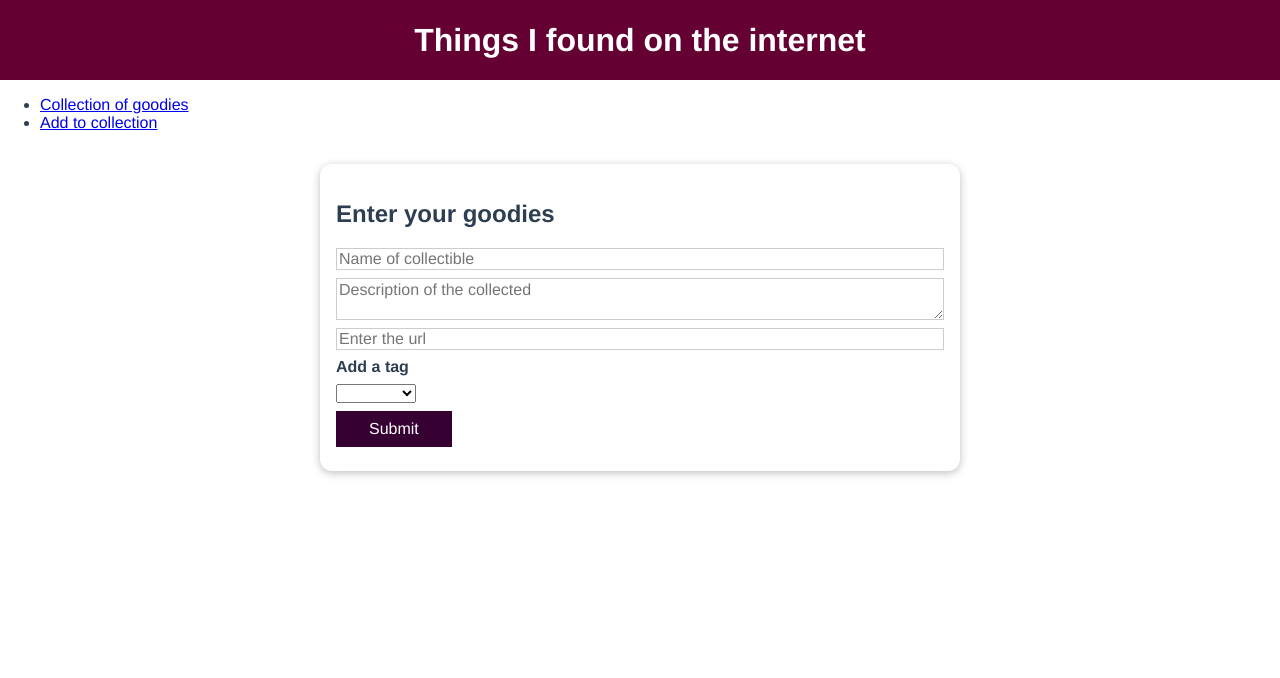
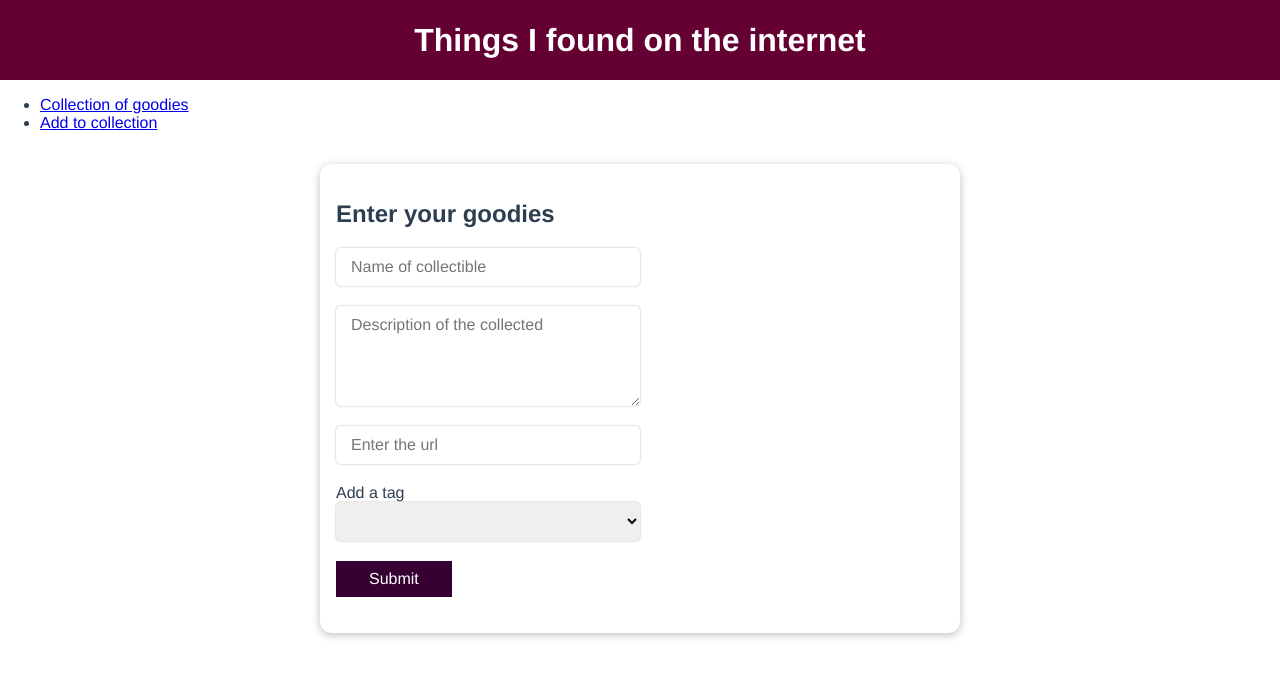
Before and after one commit to fin111/colectibles, a Vue app: page /add-to-collection in a window 1280 px wide. Shown: the top 678 px of the page. Built offline with nearby package versions, Linux system fonts and the light colour scheme.

Commit message:
added form validation and use vuex to get data from DB

```diff
--- a/src/components/UI/CollectionsForm.vue
+++ /dev/null
@@ -1,144 +0,0 @@
-<template>
-  <form @submit.prevent="submitForm">
-        <div class="form-control">
-          <input type="text" id="name" name="name" placeholder="Name of collectible" v-model.trim="enteredName">
-        </div>
-        <div class="form-control">
-          <textarea name="description" id="description" placeholder="Description of the collected" v-model.trim="enteredDesc"></textarea>
-        </div>
-        <div class="form-control">
-          <input type="url" id="url" name="url" placeholder="Enter the url" v-model.trim="enteredUrl">
-        </div>
-        <div class="form-control" required>
-          <label for="tags">Add a tag</label>
-          <select name="tags" id="tags" autocomplete="off" v-model='enteredTag'>
-            <option hidden>Add a tag</option>
-            <option value="website">Website</option>
-            <option value="image">Image</option>
-            <option value="video">Video</option>
-          </select>
-        </div>
-        <p v-if="invalidInput">Please fill in all fields before submitting!!</p>
-        <p v-if="error">{{ error }}</p>
-        <div class="form-control">
-          <base-button>Submit</base-button>
-        </div>
-      </form>
-</template>
-
-<script>
-export default {
-  emits: ['save-data'],
-  data() {
-    return {
-      enteredName: '',
-      enteredDesc: '',
-      enteredUrl: '',
-      enteredTag: null,
-      invalidInput: false,
-      error: null
-    }
-  },
-  methods: {
-    validateForm() {
-      if (this.enteredName === '' || this.enteredDesc === '' || this.enteredUrl === '' || !this.enteredTag ){
-        this.invalidInput = true;
-        return;
-      }
-      this.invalidInput = false;
-      this.error = null;
-    },
-    submitForm() {
-      this.validateForm();
-
-      const formData = {
-        name: this.enteredName,
-        desc: this.enteredDesc,
-        url: this.enteredUrl,
-        tag: this.enteredTag,
-      };
-      this.$emit('save-data', formData);
-
-      this.enteredName = '';
-      this.enteredDesc = '';
-      this.enteredUrl = '';
-      this.enteredTag = null;
-    }
-  }
-}
-</script>
-
-<style lang="scss" scoped>
-// .form-control {
-//   margin-bottom: 20px;
-//   input, select, textarea {
-//     font-family: Avenir, Helvetica, Arial, sans-serif;
-//     font-size: 1rem;
-//     padding: 10px 15px;
-//     border-radius: 5px;
-//     box-shadow: 0 0 2px 0 rgba(0,0,0,0.35);
-//     border: none;
-//     width: 50%;
-//     display: block;
-//   }
-//   textarea {
-//     min-height: 100px;
-//     min-width: 50%;
-//     max-width: 50%;
-//   }
-// }
-.form-control {
-  margin: 0.5rem 0;
-}
-
-label {
-  font-weight: bold;
-  display: block;
-  margin-bottom: 0.5rem;
-}
-
-input[type='checkbox'] + label {
-  font-weight: normal;
-  display: inline;
-  margin: 0 0 0 0.5rem;
-}
-
-input,
-textarea {
-  display: block;
-  width: 100%;
-  border: 1px solid #ccc;
-  font: inherit;
-}
-
-input:focus,
-textarea:focus {
-  background-color: #f0e6fd;
-  outline: none;
-  border-color: #3d008d;
-}
-
-input[type='checkbox'] {
-  display: inline;
-  width: auto;
-  border: none;
-}
-
-input[type='checkbox']:focus {
-  outline: #3d008d solid 1px;
-}
-
-h3 {
-  margin: 0.5rem 0;
-  font-size: 1rem;
-}
-
-.invalid label {
-  color: red;
-}
-
-.invalid input,
-.invalid textarea {
-  border: 1px solid red;
-}
-</style>
--- /dev/null
+++ b/src/components/collections/CollectionsForm.vue
@@ -0,0 +1,136 @@
+<template>
+  <form @submit.prevent="submitForm">
+        <div class="form-control" :class="{invalid: !enteredName.isValid}">
+          <input type="text" id="name" name="name" placeholder="Name of collectible" v-model.trim="enteredName.val">
+          <p v-if="!enteredName.isValid">Name musn't be empty</p>
+        </div>
+        <div class="form-control" :class="{invalid: !enteredDesc.isValid}">
+          <textarea name="description" id="description" placeholder="Description of the collected" v-model.trim="enteredDesc.val"></textarea>
+          <p v-if="!enteredDesc.isValid">The description musn't be empty</p>
+        </div>
+        <div class="form-control" :class="{invalid: !enteredUrl.isValid}">
+          <input type="url" id="url" name="url" placeholder="Enter the url" v-model.trim="enteredUrl.val" required>
+          <p v-if="!enteredUrl.isValid">The URL musn't be empty</p>
+        </div>
+
+        <div class="form-control" :class="{invalid: !enteredTag.isValid}">
+          <label for="tags">Add a tag</label>
+          <select name="tags" id="tags" autocomplete="off" v-model='enteredTag.val'>
+            <option hidden>Add a tag</option>
+            <option value="website">Website</option>
+            <option value="image">Image</option>
+            <option value="video">Video</option>
+          </select>
+          <p v-if="!enteredTag.isValid">You must choose a tag</p>
+          <p v-if="!formIsValid">Please fill in all fields before submitting!!</p>
+        </div>
+        <!-- <p v-if="error">{{ error }}</p> -->
+        <div class="form-control">
+          <base-button>Submit</base-button>
+        </div>
+      </form>
+</template>
+
+<script>
+export default {
+  emits: ['save-data'],
+  data() {
+    return {
+      enteredName: {
+        val: '',
+        isValid: true
+      },
+      enteredDesc: {
+        val: '',
+        isValid: true
+      },
+      enteredUrl: {
+        val: '',
+        isValid: true
+      },
+      enteredTag: {
+        val: null,
+        isValid: true
+      },
+      formIsValid: true
+    }
+  },
+  methods: {
+    validateForm() {
+      this.formIsValid = true;
+      if (this.enteredName.val === '') {
+        this.enteredName.isValid = false;
+        this.formIsValid = false;
+      }
+      if (this.enteredDesc.val === '') {
+        this.enteredDesc.isValid = false;
+        this.formIsValid = false;
+      }
+      if (this.enteredUrl.val === '') {
+        this.enteredUrl.isValid = false;
+        this.formIsValid = false;
+      }
+      if (this.enteredTag.val === null) {
+        this.enteredTag.isValid = false;
+        this.formIsValid = false;
+      }
+    },
+    submitForm() {
+      this.validateForm();
+
+      if (!this.formIsValid) {
+        return;
+      }
+
+      const formData = {
+        name: this.enteredName.val,
+        desc: this.enteredDesc.val,
+        url: this.enteredUrl.val,
+        tag: this.enteredTag.val,
+      };
+      this.$emit('save-data', formData);
+    }
+  }
+}
+</script>
+
+<style lang="scss" scoped>
+.form-control {
+  margin-bottom: 20px;
+  input, select, textarea {
+    font-family: Avenir, Helvetica, Arial, sans-serif;
+    font-size: 1rem;
+    padding: 10px 15px;
+    border-radius: 5px;
+    box-shadow: 0 0 2px 0 rgba(0,0,0,0.35);
+    border: none;
+    width: 50%;
+    display: block;
+  }
+  textarea {
+    min-height: 100px;
+    min-width: 50%;
+    max-width: 50%;
+  }
+  p {
+    margin: 5px 0 15px 0;
+  }
+}
+
+input:focus,
+textarea:focus {
+  background-color: #f0e6fd;
+  outline: none;
+  border-color: #3d008d;
+}
+
+.invalid p {
+  color: red;
+}
+
+.invalid input,
+.invalid textarea,
+.invalid select {
+  border: 1px solid red;
+}
+</style>
--- a/src/pages/CollectionsInput.vue
+++ b/src/pages/CollectionsInput.vue
@@ -8,7 +8,7 @@
 </template>
 
 <script>
-import CollectionsForm from '../components/UI/CollectionsForm.vue';
+import CollectionsForm from '../components/collections/CollectionsForm.vue';
 
 export default {
   components: {
@@ -16,9 +16,8 @@ export default {
   },
   methods: {
     saveData(data) {
-      console.log(this.$store);
       this.$store.dispatch('collection/addCollection', data);
-      //this.$router.replace('/collection');
+      this.$router.replace('/collection');
     }
   }
 }
```
